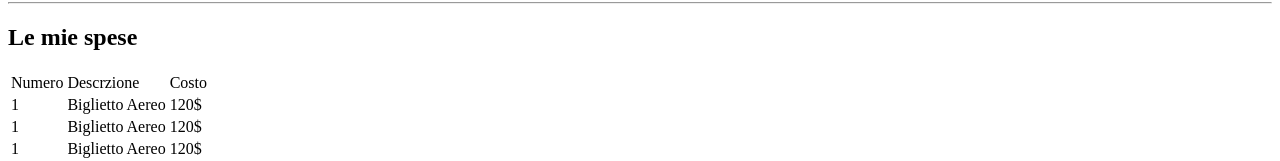
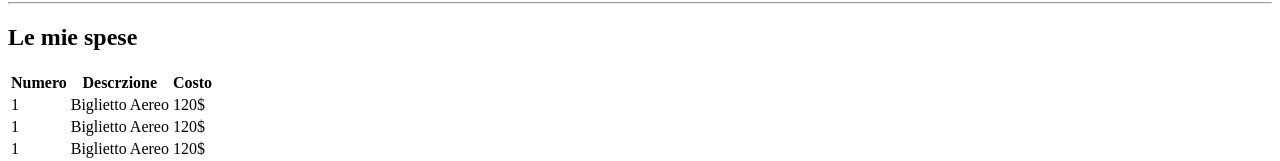
Before and after one commit to AlexandruConstantinBurlacu/html-london-trip, a plain HTML site: page index.html in a window 1280 px wide. Shown: the part 690-851 px from the top of the page. Drawn offline with Linux system fonts and the light colour scheme.

Commit message:
modifica le mie spese

```diff
--- a/index.html
+++ b/index.html
@@ -17,11 +17,13 @@
             <section>
                 <h2>Le mie spese</h2>
                 <table>
-                    <tr>
-                        <td>Numero</td>
-                        <td>Descrzione</td>
-                        <td>Costo</td>
-                    </tr>
+                    <thead>
+                        <tr>
+                            <th>Numero</th>
+                            <th>Descrzione</th>
+                            <th>Costo</th>
+                        </tr>
+                    </thead>
                     <tr>
                         <td>1</td>
                         <td>Biglietto Aereo</td>
```
